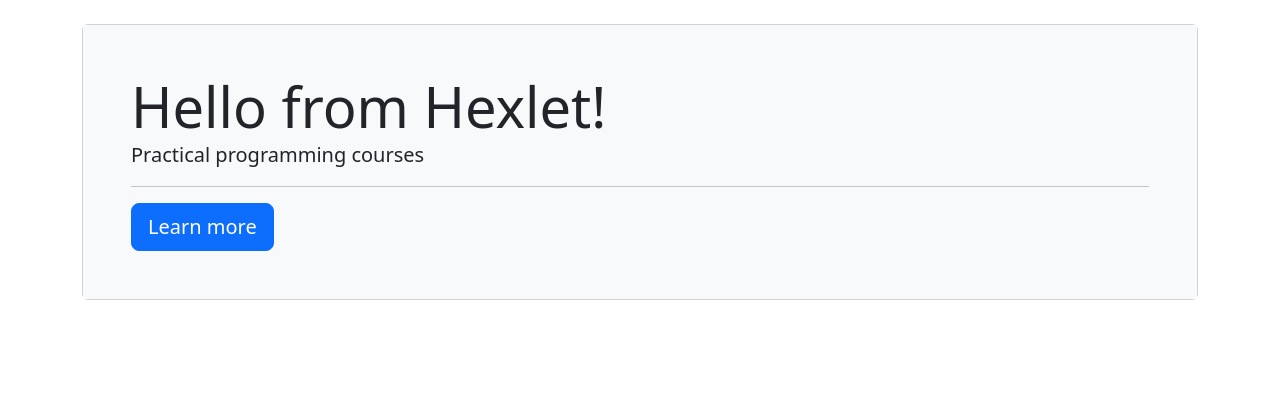
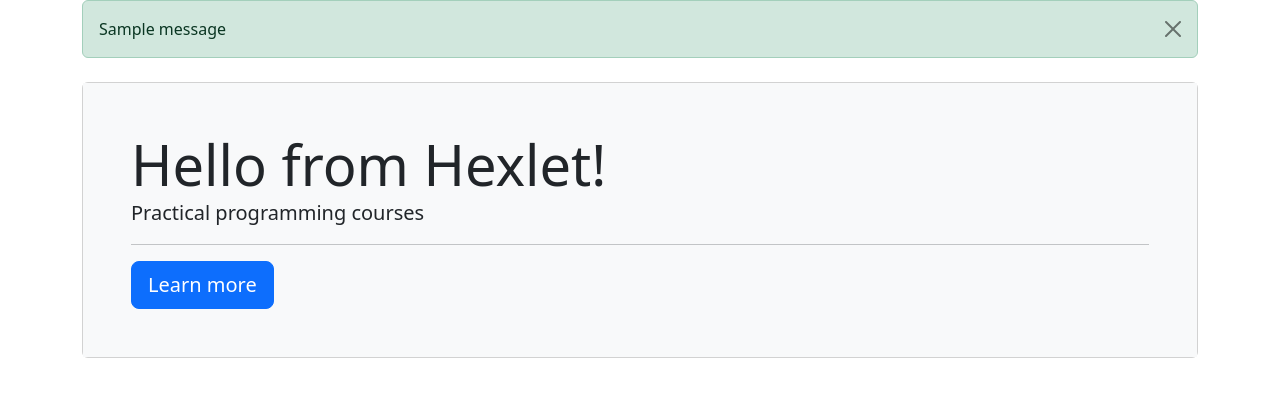
Before and after one commit to IlyaBag/task-manager, a Django app: page / in a window 1280 px wide. Shown: the part 56-476 px from the top of the page. Run offline with Django 4.2, Linux system fonts and the light colour scheme; tables that the repository leaves empty hold one stand-in row (values such as "Sample post"); one stand-in notice (Sample message) is shown; some libraries are stand-ins or nearby versions.

Commit message:
Add a success flash message when user is logged in and logged out

```diff
--- a/task_manager/templates/index.html
+++ b/task_manager/templates/index.html
@@ -3,6 +3,16 @@
 
 {% block content %}
 <div class="container wrapper flex-grow-1">
+
+  {% if messages %}
+    {% for message in messages %}
+    <div {% if message.tags %} class="alert alert-{{ message.tags }} alert-dismissible fade show"{% endif %}>
+      {{ message}}
+      <button type="button" class="btn-close" data-bs-dismiss="alert" aria-label="Close"></button>
+    </div>
+    {% endfor %}
+  {% endif %}
+
   <h1 class="my-4"></h1>
   <div class="card">
     <div class="card-body p-5 bg-light">
--- a/task_manager/urls.py
+++ b/task_manager/urls.py
@@ -15,17 +15,16 @@ Including another URLconf
     2. Add a URL to urlpatterns:  path('blog/', include('blog.urls'))
 """
 from django.contrib import admin
-from django.contrib.auth.views import LoginView, LogoutView
 from django.urls import path, include
 
-from .views import index
+from .views import UserLoginView, UserLogoutView, index
 
 
 urlpatterns = [
     path('', index, name='index_page'),
     path('users/', include('task_manager.users.urls')),
     path('admin/', admin.site.urls),
-    path('login/', LoginView.as_view(), name='user_login'),
-    path('logout/', LogoutView.as_view(), name='user_logout'),
+    path('login/', UserLoginView.as_view(), name='user_login'),
+    path('logout/', UserLogoutView.as_view(), name='user_logout'),
     # path('login/', LoginView.as_view(template_name='login.html'), name='user_login'),
 ]
--- a/task_manager/views.py
+++ b/task_manager/views.py
@@ -1,6 +1,33 @@
+from typing import Any
+
+from django.contrib import messages
+from django.contrib.auth import login as auth_login
+from django.contrib.auth.views import LoginView, LogoutView
+from django.core.handlers.wsgi import WSGIRequest
+from django.http import HttpResponseRedirect
 from django.shortcuts import render
+from django.template.response import TemplateResponse
+from django.utils.translation import gettext_lazy as _
 
 
 def index(request):
     """Render the index page."""
     return render(request, 'index.html')
+
+
+class UserLoginView(LoginView):
+    """Add a success flash message to a parent class"""
+
+    def form_valid(self, form):
+        """Security check complete. Log the user in."""
+        auth_login(self.request, form.get_user())
+        messages.success(self.request, _('You are logged in'))
+        return HttpResponseRedirect(self.get_success_url())
+
+
+class UserLogoutView(LogoutView):
+    """Add a success flash message to a parent class"""
+
+    def post(self, request: WSGIRequest, *args: Any, **kwargs: Any) -> TemplateResponse:
+        messages.info(request, _('You are logged out'))
+        return super().post(request, *args, **kwargs)
```
Also changed, not shown: task_manager/locale/ru_RU/LC_MESSAGES/django.po, 1 other file.
